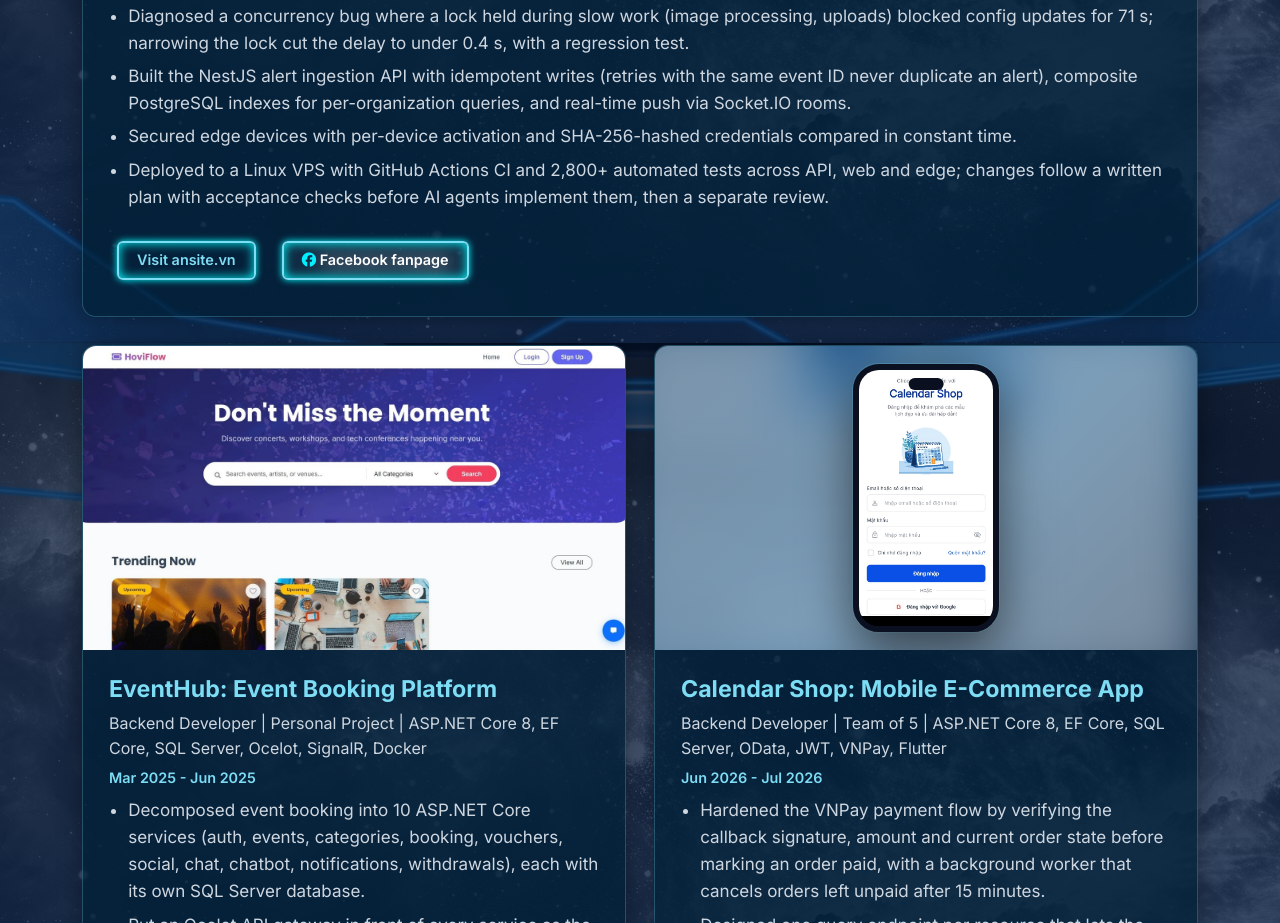
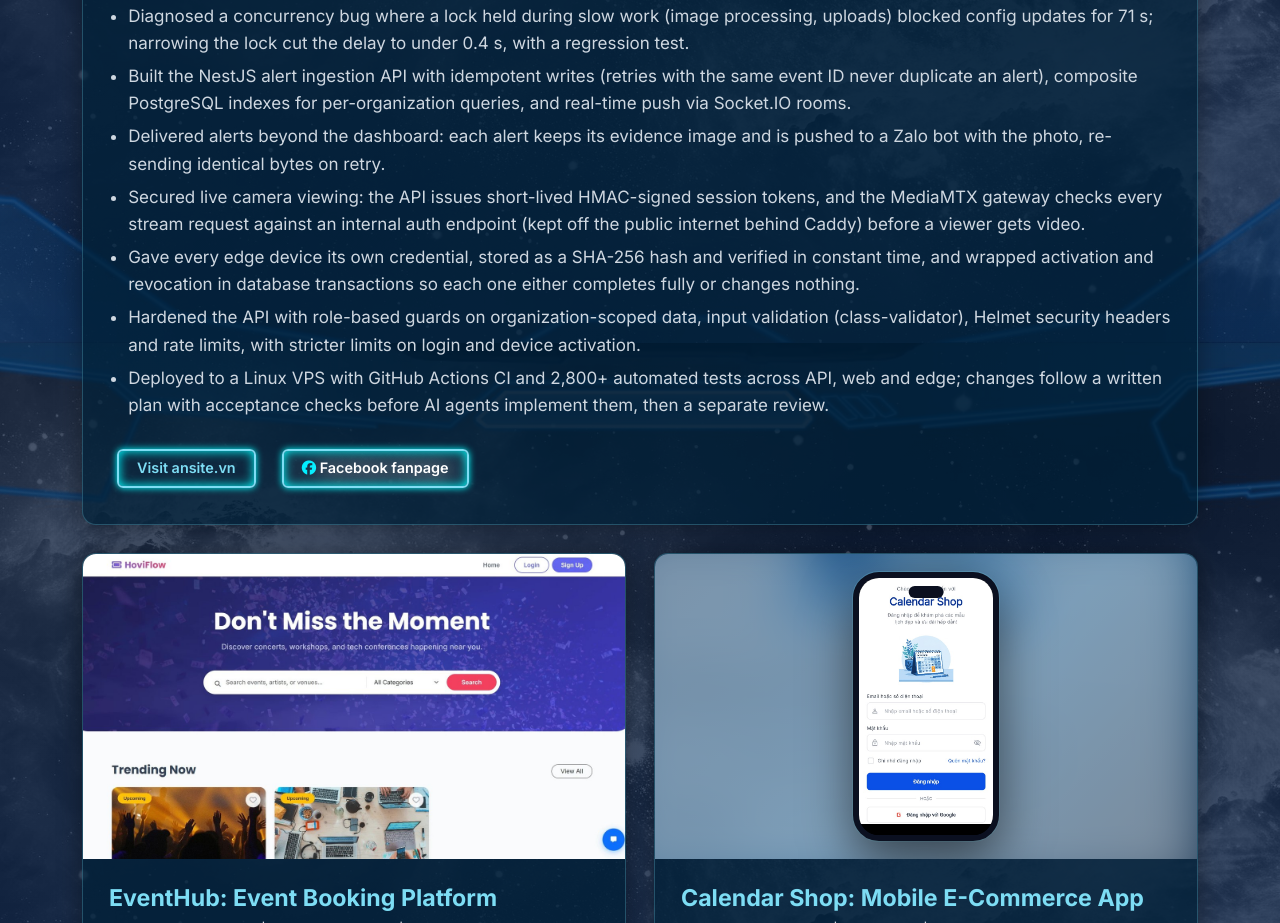
Before and after one commit to AinzleKhoa/portfolio, a plain HTML site: page index.html in a window 1280 px wide. Shown: the part 2857-3780 px from the top of the page. Drawn offline with nearby package versions, Linux system fonts and the light colour scheme.

Commit message:
AnSite: 8 bullets - Zalo alert delivery, secured live view, transactional device credentials, API hardening
Co-Authored-By: Claude Opus 5.5 <noreply@anthropic.com>

```diff
--- a/assets/i18n/en.json
+++ b/assets/i18n/en.json
@@ -6,8 +6,11 @@
   "feat.ansite.b1": "Split the system by workload: a Python edge agent on the factory LAN handles camera streams and YOLO/VLM detection, while a NestJS cloud API owns the database, so heavy AI load cannot take down the dashboard.",
   "feat.ansite.b2": "Diagnosed a concurrency bug where a lock held during slow work (image processing, uploads) blocked config updates for 71 s; narrowing the lock cut the delay to under 0.4 s, with a regression test.",
   "feat.ansite.b3": "Built the NestJS alert ingestion API with idempotent writes (retries with the same event ID never duplicate an alert), composite PostgreSQL indexes for per-organization queries, and real-time push via Socket.IO rooms.",
-  "feat.ansite.b4": "Secured edge devices with per-device activation and SHA-256-hashed credentials compared in constant time.",
-  "feat.ansite.b5": "Deployed to a Linux VPS with GitHub Actions CI and 2,800+ automated tests across API, web and edge; changes follow a written plan with acceptance checks before AI agents implement them, then a separate review.",
+  "feat.ansite.b4": "Delivered alerts beyond the dashboard: each alert keeps its evidence image and is pushed to a Zalo bot with the photo, re-sending identical bytes on retry.",
+  "feat.ansite.b5": "Secured live camera viewing: the API issues short-lived HMAC-signed session tokens, and the MediaMTX gateway checks every stream request against an internal auth endpoint (kept off the public internet behind Caddy) before a viewer gets video.",
+  "feat.ansite.b6": "Gave every edge device its own credential, stored as a SHA-256 hash and verified in constant time, and wrapped activation and revocation in database transactions so each one either completes fully or changes nothing.",
+  "feat.ansite.b7": "Hardened the API with role-based guards on organization-scoped data, input validation (class-validator), Helmet security headers and rate limits, with stricter limits on login and device activation.",
+  "feat.ansite.b8": "Deployed to a Linux VPS with GitHub Actions CI and 2,800+ automated tests across API, web and edge; changes follow a written plan with acceptance checks before AI agents implement them, then a separate review.",
   "feat.eh.title": "EventHub: Event Booking Platform",
   "feat.eh.meta": "Backend Developer | Personal Project | ASP.NET Core 8, EF Core, SQL Server, Ocelot, SignalR, Docker",
   "feat.eh.date": "Mar 2025 - Jun 2025",
--- a/index.html
+++ b/index.html
@@ -194,8 +194,11 @@
                                         <li data-i18n="feat.ansite.b1">Split the system by workload: a Python edge agent on the factory LAN handles camera streams and YOLO/VLM detection, while a NestJS cloud API owns the database, so heavy AI load cannot take down the dashboard.</li>
                                         <li data-i18n="feat.ansite.b2">Diagnosed a concurrency bug where a lock held during slow work (image processing, uploads) blocked config updates for 71 s; narrowing the lock cut the delay to under 0.4 s, with a regression test.</li>
                                         <li data-i18n="feat.ansite.b3">Built the NestJS alert ingestion API with idempotent writes (retries with the same event ID never duplicate an alert), composite PostgreSQL indexes for per-organization queries, and real-time push via Socket.IO rooms.</li>
-                                        <li data-i18n="feat.ansite.b4">Secured edge devices with per-device activation and SHA-256-hashed credentials compared in constant time.</li>
-                                        <li data-i18n="feat.ansite.b5">Deployed to a Linux VPS with GitHub Actions CI and 2,800+ automated tests across API, web and edge; changes follow a written plan with acceptance checks before AI agents implement them, then a separate review.</li>
+                                        <li data-i18n="feat.ansite.b4">Delivered alerts beyond the dashboard: each alert keeps its evidence image and is pushed to a Zalo bot with the photo, re-sending identical bytes on retry.</li>
+                                        <li data-i18n="feat.ansite.b5">Secured live camera viewing: the API issues short-lived HMAC-signed session tokens, and the MediaMTX gateway checks every stream request against an internal auth endpoint (kept off the public internet behind Caddy) before a viewer gets video.</li>
+                                        <li data-i18n="feat.ansite.b6">Gave every edge device its own credential, stored as a SHA-256 hash and verified in constant time, and wrapped activation and revocation in database transactions so each one either completes fully or changes nothing.</li>
+                                        <li data-i18n="feat.ansite.b7">Hardened the API with role-based guards on organization-scoped data, input validation (class-validator), Helmet security headers and rate limits, with stricter limits on login and device activation.</li>
+                                        <li data-i18n="feat.ansite.b8">Deployed to a Linux VPS with GitHub Actions CI and 2,800+ automated tests across API, web and edge; changes follow a written plan with acceptance checks before AI agents implement them, then a separate review.</li>
                                     </ul>
                                     <div class="feat-links">
                                         <a href="https://ansite.vn" target="_blank" rel="noopener noreferrer" class="btn-cta" data-i18n="feat.ansite.visit">Visit ansite.vn</a>
```
Also changed, not shown: assets/i18n/vi.json (+5 -2 lines).
